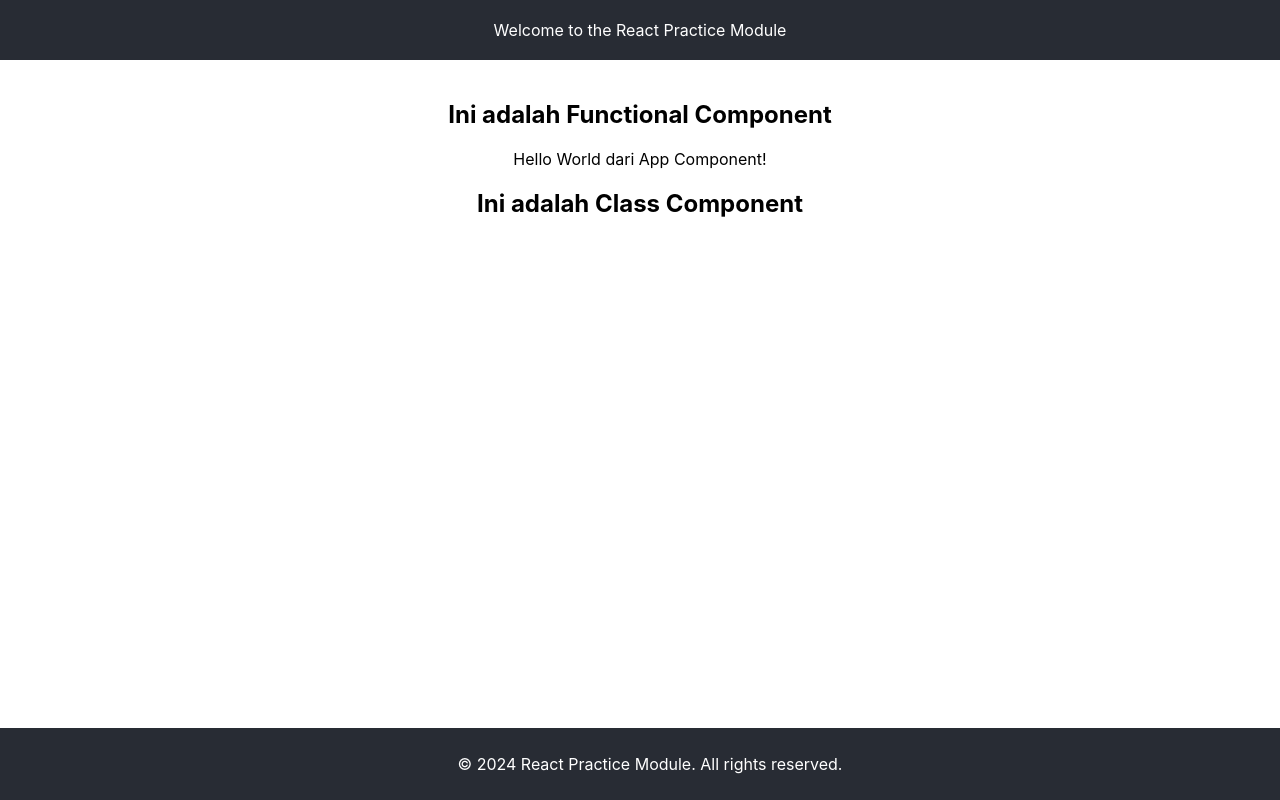
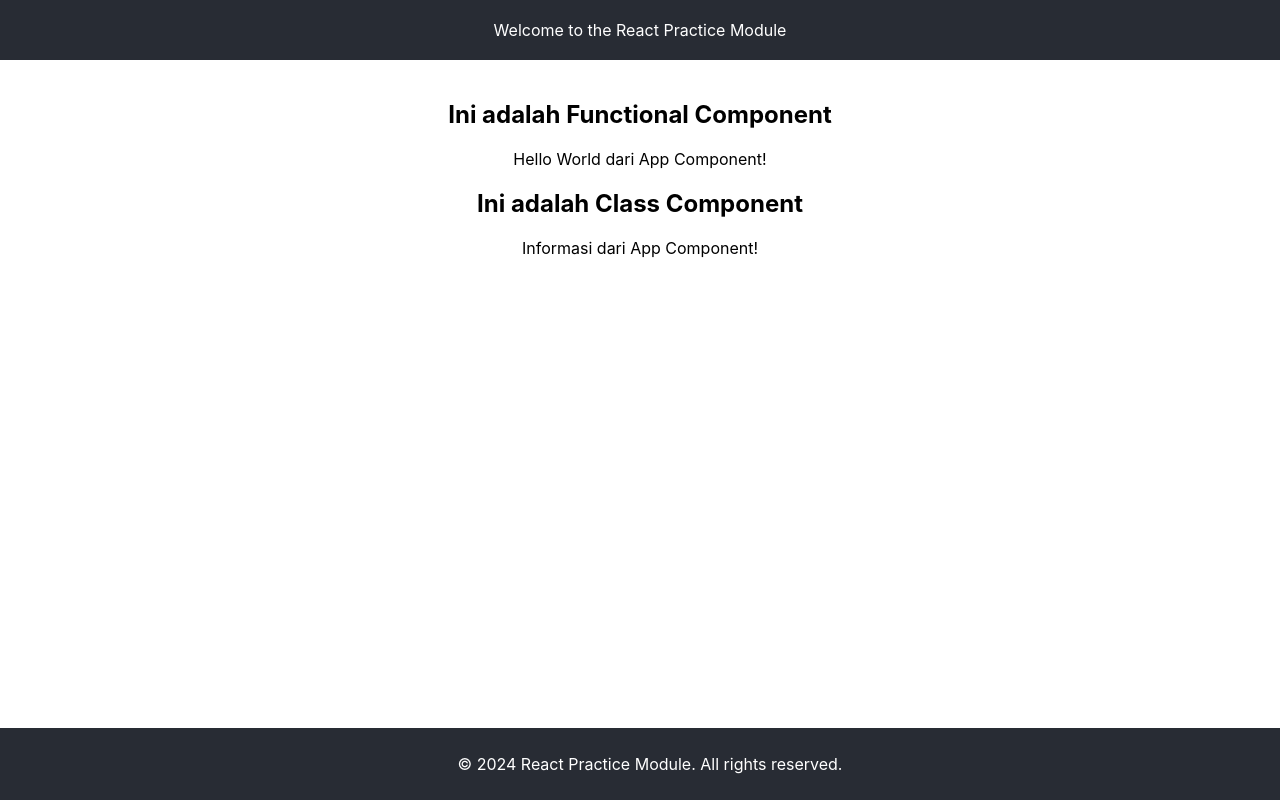
Before and after one commit to ipincamp/learn-react, a React (Create React App) app: page / in a window 1280 px wide. Built offline with nearby package versions, Linux system fonts and the light colour scheme.

Commit message:
feat: update MainContent component to pass info prop to ClassComponent
Meneruskan prop info ke Class Component.

```diff
--- a/src/components/MainContent.jsx
+++ b/src/components/MainContent.jsx
@@ -6,7 +6,7 @@ const MainContent = (props) => {
   return (
     <main>
       <FunctionalComponent message={props.message} />
-      <ClassComponent />
+      <ClassComponent info={props.info} />
     </main>
   );
 };
```
